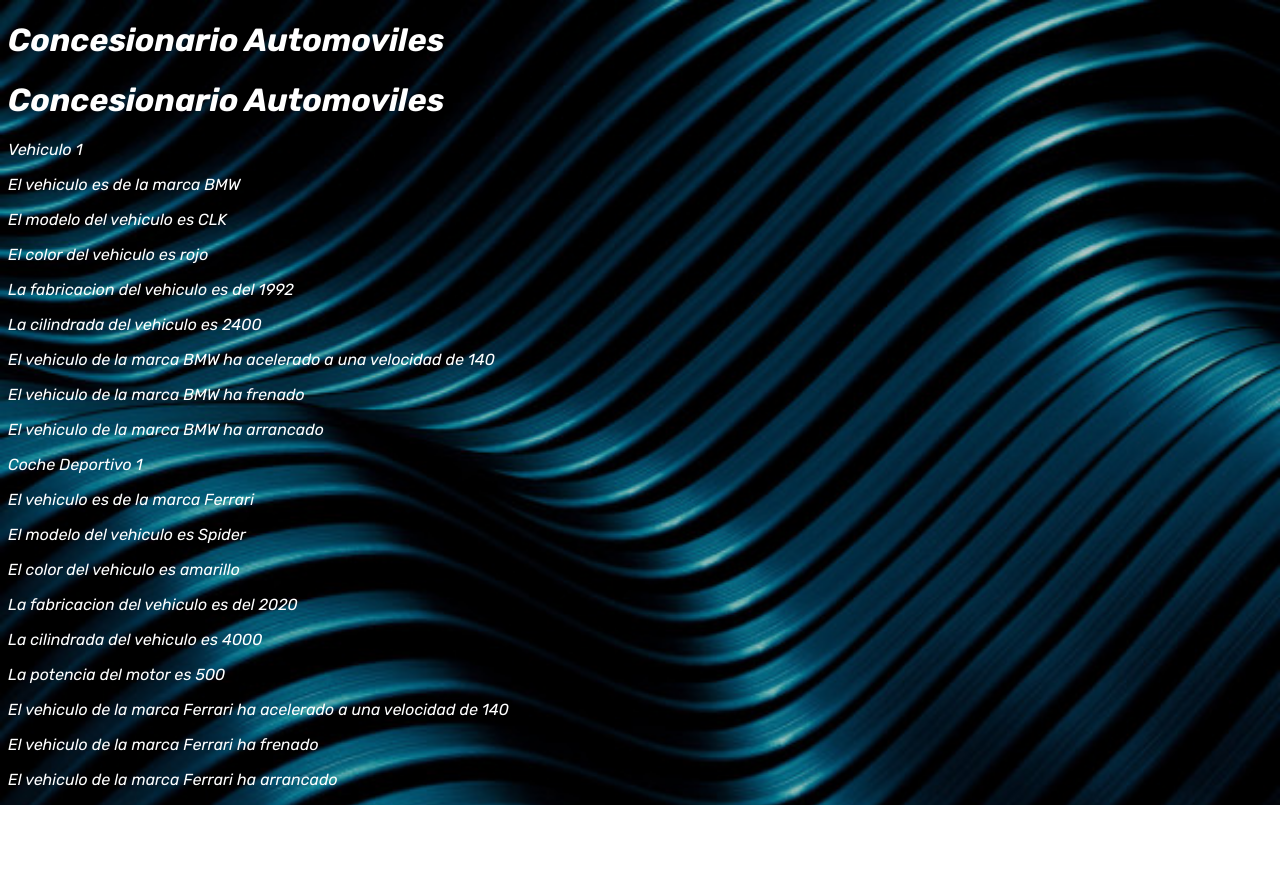
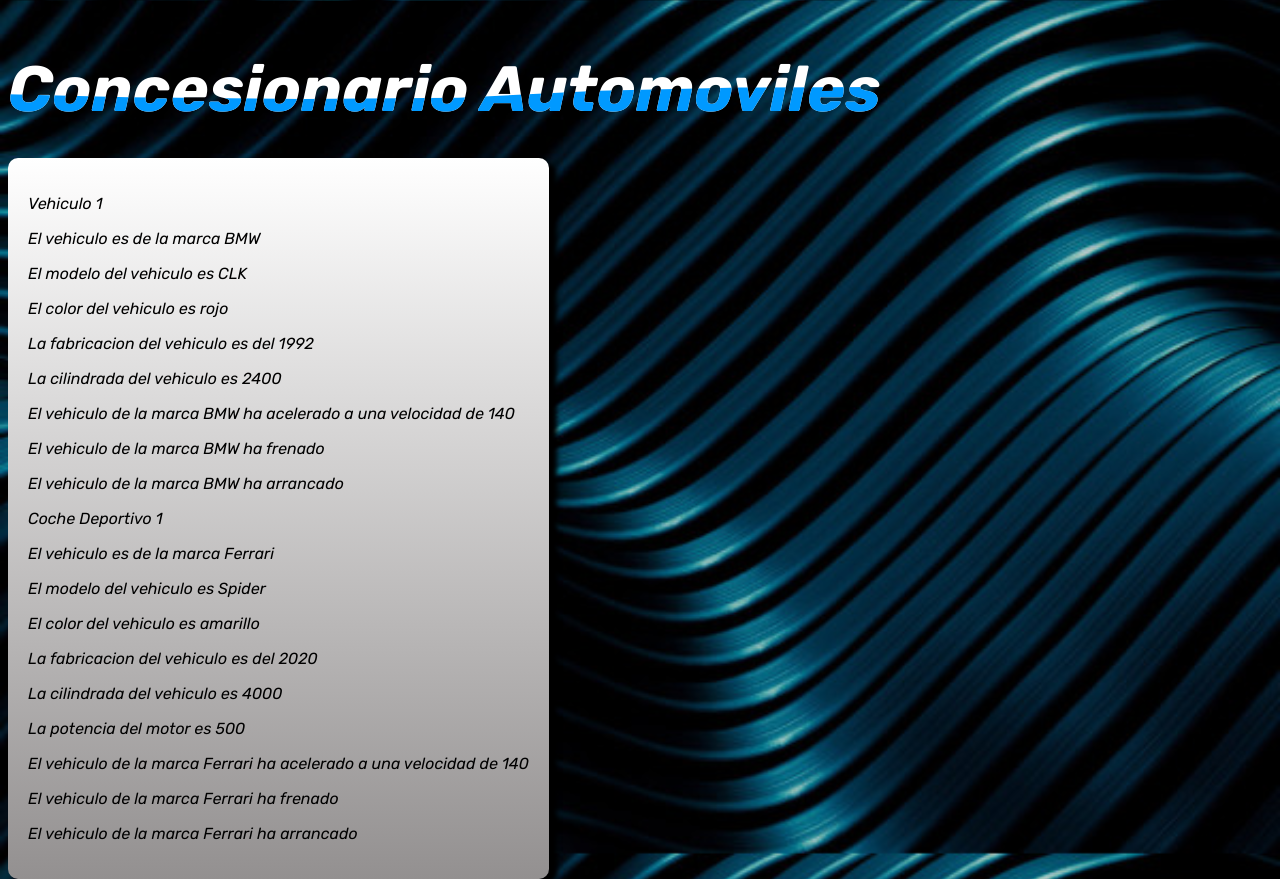
Before and after one commit to alfonn13/ExamenU4_AlfonsoReviejoValle, a plain HTML site: page index.html in a window 1280 px wide. Before the commit the page ends 805 px from the top, so only its background shows below. Drawn offline with Linux system fonts and the light colour scheme.

Commit message:
Update CSS

```diff
--- a/index.html
+++ b/index.html
@@ -8,10 +8,19 @@
     <link rel="stylesheet" href="styles/style.css">
 </head>
 <body>
-    <div>
+
+        <div class="container">
         <h1 class="border">Concesionario Automoviles</h1>
         <h1 class="ola">Concesionario Automoviles</h1>
     </div>
+
+
+    <!--
+    <h1 class="ola border">Concesionario Automoviles</h1>
+    -->
+
+
+
     <script src="scripts/main.js" type="module"></script>
 </body>
 </html>
--- a/scripts/main.js
+++ b/scripts/main.js
@@ -3,6 +3,8 @@
 
 const resultadoContainer = document.createElement('div');
 document.body.appendChild(resultadoContainer);
+resultadoContainer.className= "resultadocontainer";
+
 
 export function mostrarResultado(mensaje){
     resultadoContainer.innerHTML += `<p>${mensaje}</p>`;
--- a/styles/style.css
+++ b/styles/style.css
@@ -10,4 +10,40 @@
     background-attachment: fixed;
     color: white;
     font-family: Rubik;
+
 }
+
+
+.resultadocontainer{
+    background:linear-gradient(white,rgb(147, 144, 144));
+    box-shadow: 8px 5px 5px black;
+    color: black;
+    padding: 20px;
+    position: absolute;
+    border-radius: 10px;
+    margin: 150px auto;
+
+}
+
+
+h1{
+    font-size: 4rem;
+    position: absolute;
+}
+
+
+@keyframes ola {
+    0%,
+    100% {
+        clip-path: polygon(0% 47%, 10% 48%, 33% 54%, 54% 60%, 70% 61%, 84% 59%, 100% 52%, 100% 100%, 0% 100% );
+    }
+    50%{
+        clip-path: polygon(0% 60%, 15% 65%, 34% 66%, 51% 62%, 67% 50%, 84% 45%, 100% 46%, 100% 100%, 0% 100% );
+
+    }
+}
+
+.ola{
+    color: #09f;
+    animation: ola 3s ease-in-out infinite;
+}
```
